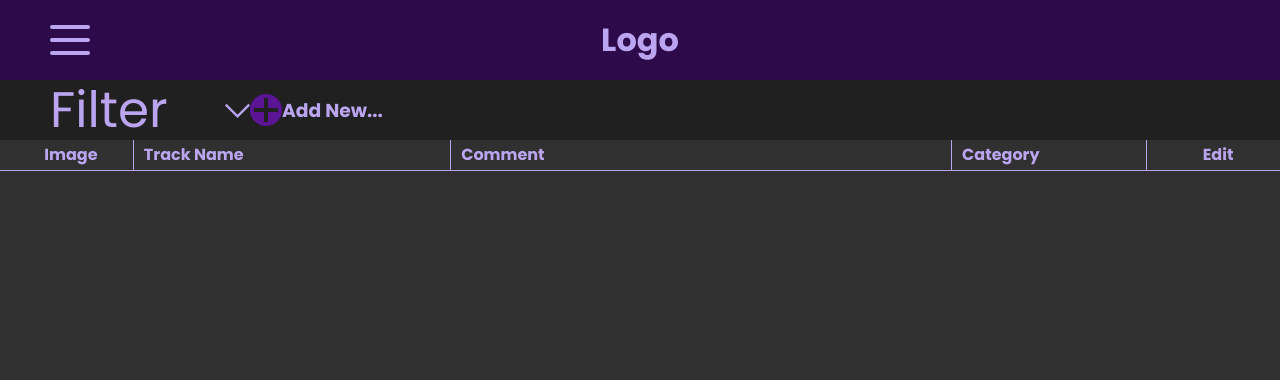
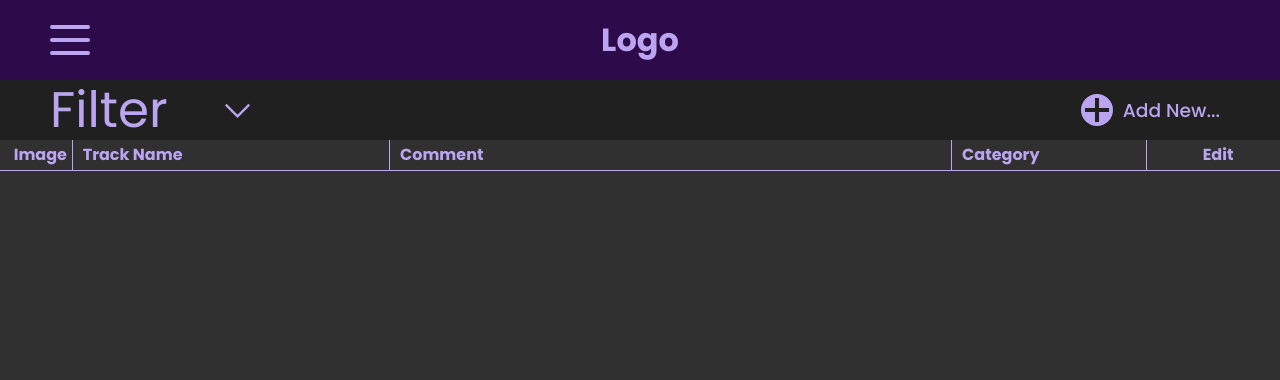
Before and after one commit to LukeJermaks/Media-Organiser, a PHP site: page / in a window 1280 px wide. Shown: the top 380 px of the page. Run offline with PHP 8.4, Linux system fonts and the light colour scheme; lists and menus that the app fills with data are empty.

Commit message:
Made improvements to function and styles

```diff
--- a/header.php
+++ b/header.php
@@ -15,13 +15,13 @@
         <section class="menu-container">
             <div class="menu">
                 <ul class="menu-items">
-                    <li class="menu-item"><a href="#">Songs</a></li>
-                    <li class="menu-item has-child-elements">
+                    <li class="list-item"><a href="index.php">Songs</a></li>
+                    <li class="list-item has-child-elements">
                         Playlists
                         <!--Add function to pull through lists of -->
                     </li>
-                    <li class="menu-item"><a href="#">Categories</a></li>
-                    <li class="menu-item"><a href="#">Manage Scope...</a></li>
+                    <li class="list-item"><a href="add-category.php">Categories</a></li>
+                    <li class="list-item"><a href="">Manage Scope...</a></li>
                 </ul>
             </div>
             <div class="overlay"></div>
--- a/index.php
+++ b/index.php
@@ -93,10 +93,10 @@ function displayInTable($songs){ // used to output "songs" into a table, cell by
                             <svg xmlns='http://www.w3.org/2000/svg' viewBox='0 0 500 500' shape-rendering='geometricPrecision' text-rendering='geometricPrecision'><ellipse rx='250' ry='250' transform='translate(250 250)' fill='#bba5f0' stroke-width='0'/></svg>
                             <svg xmlns='http://www.w3.org/2000/svg' viewBox='0 0 500 500' shape-rendering='geometricPrecision' text-rendering='geometricPrecision'><ellipse rx='250' ry='250' transform='translate(250 250)' fill='#bba5f0' stroke-width='0'/></svg>
                         </span>
-                        <form action='temp.php' method='get'>
+                        <form action='temp.php' method='get' class='dropdown'>
                             <input type='submit' value='Edit Track' name='".$current."'>
                             <input type='submit' value='Delete Track' name='".$current."'>
-                            <span class='dropdown'>add playlist function here</span>
+                            <span >add playlist function here</span>
                         </form>
                     </td>";
             } else {
@@ -112,22 +112,27 @@ function displayInTable($songs){ // used to output "songs" into a table, cell by
 
 ?>
 <main class="index">
-    <section class="subHeader">
-        <div class="filter dropdown">
+    <section class="sub-header">
+        <div class="filter">
             <h2>Filter</h2>
             <svg xmlns="http://www.w3.org/2000/svg" xmlns:xlink="http://www.w3.org/1999/xlink" viewBox="0 0 500 500" shape-rendering="geometricPrecision" text-rendering="geometricPrecision"><path d="M0,250L250,500L500,250" transform="matrix(.938862 0 0 0.938862 15.2845-102.07325)" fill="none" stroke="#bba5f0" stroke-width="50"/></svg>
-            <ul class="filter-list">
-                <form action="index.php" method="post">
-                    <li class="list-item"><input type="submit" value="Track Name (A-Z)" name="sort"></li>
-                    <li class="list-item"><input type="submit" value="Track Name (Z-A)" name="sort"></li>
-                    <li class="list-item"><input type="submit" value="Category (A-Z)" name="sort"></li>
-                    <li class="list-item"><input type="submit" value="Category (Z-A)" name="sort"></li>
-                </form>
-            </ul>
+            <form class="dropdown">
+                <p class="list-item"><input type="submit" value="Track Name (A-Z)" name="sort"></p>
+                <p class="list-item"><input type="submit" value="Track Name (Z-A)" name="sort"></p>
+                <p class="list-item"><input type="submit" value="Category (A-Z)" name="sort"></p>
+                <p class="list-item"><input type="submit" value="Category (Z-A)" name="sort"></p>
+            </form>
         </div>
         <div class="addNewBtn">
-            <img src="img/pbtn.png" alt="Plus Button" class="addNew">
+            <svg class="addNew" xmlns="http://www.w3.org/2000/svg" xmlns:svg="http://www.w3.org/2000/svg" viewBox="0 0 512 512">
+                <path xmlns="http://www.w3.org/2000/svg" d="M 256 0 A 256 256 0 0 0 0 256 A 256 256 0 0 0 256 512 A 256 256 0 0 0 512 256 A 256 256 0 0 0 256 0 z M 224 64 L 288 64 L 288 224 L 448 224 L 448 288 L 288 288 L 288 448 L 224 448 L 224 288 L 64 288 L 64 224 L 224 224 L 224 64 z "/>
+            </svg>
             <h3>Add New...</h3>
+            <div class="dropdown">
+                <p class="list-item new-track">Add New Track</p>
+                <p class="list-item new-playlist">Add New Playlist</p>
+                <p class="list-item new-category">Add New Category</p>
+            </div>
         </div>
     </section>
     <table>
@@ -148,7 +153,6 @@ function displayInTable($songs){ // used to output "songs" into a table, cell by
 
     </table>
 
-
 </main>
 
 
--- a/styles/styles.css
+++ b/styles/styles.css
@@ -16,6 +19,59 @@ input {
   border: none;
   color: #2D0A49;
   background-color: #ffffff;
+}
+
+.dropdown {
+  display: none;
+}
+.dropdown p {
+  cursor: pointer;
+  position: relative;
+  width: 100%;
+  transition: ease-in-out 0.2s;
+  white-space: nowrap;
+  font-weight: 500;
+}
+.dropdown p:hover {
+  color: #5B1493;
+}
+
+.active {
+  z-index: 10;
+}
+.active .dropdown {
+  display: flex;
+  flex-direction: column;
+  position: absolute;
+  top: 100%;
+  right: 0;
+  background-color: #ffffff;
+  padding: 5px 15px;
+  border-radius: 0 0 10px 10px;
+  transition: ease-in-out 0.2s;
+}
+.active .dropdown > *:after {
+  width: 0;
+  height: 2px;
+  background-color: #5B1493;
+  content: "";
+  position: absolute;
+  bottom: 0;
+  left: 0;
+  transition: ease-in-out 0.2s;
+}
+.active .dropdown > *:hover:after {
+  width: 100%;
+}
+.active .dropdown p > input {
+  padding: 5px 0;
+  font-size: 16px;
+  font-weight: 500;
+  color: #BBA5F0;
+  transition: ease-in-out 0.2s;
+}
+.active .dropdown p > input:hover {
+  color: #5B1493;
 }
 
 header {
@@ -101,66 +187,107 @@ header .logo {
   transform: translate(-50%, -50%);
 }
 
-main.index section.subHeader {
+main.index section.sub-header {
   padding: 0 50px;
   height: 60px;
   background-color: #202020;
   display: flex;
+  z-index: 50;
 }
-main.index section.subHeader > * {
+main.index section.sub-header > * {
   height: 100%;
   display: flex;
   align-items: center;
 }
-main.index section.subHeader .filter {
+main.index section.sub-header .filter {
   width: 200px;
   position: relative;
   z-index: 0;
 }
-main.index section.subHeader .filter h2 {
+main.index section.sub-header .filter h2 {
   margin: 0;
   font-size: 50px;
   font-weight: 400;
   line-height: 1;
 }
-main.index section.subHeader .filter svg {
+main.index section.sub-header .filter svg {
   height: 25px;
   margin-left: auto;
 }
-main.index section.subHeader .filter:hover {
+main.index section.sub-header .filter:hover {
   cursor: pointer;
 }
-main.index section.subHeader .filter:hover h2, main.index section.subHeader .filter:hover path {
+main.index section.sub-header .filter:hover h2, main.index section.sub-header .filter:hover path {
   opacity: 0.6;
   transition: linear 0.2s;
 }
-main.index section.subHeader .filter ul {
+main.index section.sub-header .filter form {
+  left: 0;
+}
+main.index section.sub-header .addNewBtn {
+  margin-left: auto;
+  color: #BBA5F0;
+  cursor: pointer;
+  position: relative;
+}
+main.index section.sub-header .addNewBtn .addnew > path, main.index section.sub-header .addNewBtn h3 {
+  transition: ease-in-out 0.2s;
+}
+main.index section.sub-header .addNewBtn .addNew {
+  width: 32px;
+}
+main.index section.sub-header .addNewBtn .addNew path {
+  fill: #BBA5F0;
+  fill-opacity: 1;
+  fill-rule: evenodd;
+}
+main.index section.sub-header .addNewBtn h3 {
+  font-weight: 500;
+  margin: 0 10px;
+}
+main.index section.sub-header .addNewBtn:hover .addnew path {
+  fill: #5B1493;
+}
+main.index section.sub-header .addNewBtn:hover h3 {
+  color: #5B1493;
+}
+main.index section.sub-header > * .dropdown {
   display: none;
 }
-main.index section.subHeader .filter.active ul {
+main.index section.sub-header > * .dropdown p {
+  cursor: pointer;
+  position: relative;
+  width: 100%;
+  transition: ease-in-out 0.2s;
+  white-space: nowrap;
+  font-weight: 500;
+}
+main.index section.sub-header > * .dropdown p:hover {
+  color: #5B1493;
+}
+main.index section.sub-header > *.active .dropdown {
+  display: flex;
+  flex-direction: column;
   position: absolute;
-  display: block;
-  background-color: white;
-  top: 0;
+  top: 100%;
+  right: 0;
+  background-color: #ffffff;
+  padding: 5px 15px;
+  border-radius: 0 0 10px 10px;
+  transition: ease-in-out 0.2s;
+}
+main.index section.sub-header > *.active .dropdown > *:after {
+  width: 0;
+  height: 2px;
+  background-color: #5B1493;
+  content: "";
+  position: absolute;
+  bottom: 0;
   left: 0;
-  transform: translateY(44px);
-  padding: 5px;
-  border-radius: 0 0 10px 10px;
-  min-width: 200px;
+  transition: ease-in-out 0.2s;
 }
-main.index section.subHeader .filter.active ul li {
-  list-style: none;
-}
-main.index section.subHeader .filter.active ul form {
-  margin: 0;
-}
-main.index section.subHeader .filter.active ul form input {
-  font-weight: 500;
-  font-size: 20px;
-  letter-spacing: 1px;
-}
-main.index section.subHeader .addNewBtn .addNew {
-  width: 32px;
+main.index section.sub-header > *.active .dropdown > *:hover:after {
+  width: 100%;
 }
 main.index table {
   border-collapse: collapse;
@@ -174,13 +301,13 @@ main.index table thead tr th#t-track, main.index table thead tr th#t-comment, ma
   text-align: left;
 }
 main.index table thead tr th#t-image {
-  width: 10%;
+  width: 5%;
 }
 main.index table thead tr th#t-track {
   width: 25%;
 }
 main.index table thead tr th#t-comment {
-  width: 40%;
+  width: 45%;
 }
 main.index table thead tr th#t-cat {
   width: 15%;
--- a/styles/styles.scss
+++ b/styles/styles.scss
@@ -1,10 +1,11 @@
 @import url('https://fonts.googleapis.com/css2?family=Poppins:ital,wght@0,100;0,200;0,300;0,400;0,500;0,600;0,700;0,800;0,900;1,100;1,200;1,300;1,400;1,500;1,600;1,700;1,800;1,900&display=swap');
 body, html {
     margin: 0;
+}
+* {
     color: #BBA5F0;
     font-family: Poppins;
 }
-
 body {
     background-color: #303030;
     &.menu-active {
@@ -16,6 +17,69 @@ input {
     color: #2D0A49;
     background-color: #ffffff;
 }
+@mixin afterStyles {
+    &:after{
+        width: 0;
+        height: 2px;
+        background-color: #5B1493;
+        content: "";
+        position: absolute;
+        bottom: 0;
+        left: 0;
+        transition: ease-in-out .2s;
+    }
+    &:hover {
+        &:after{
+            width: 100%;
+        }
+    }
+}
+
+.dropdown {
+    display: none;
+    p {
+        cursor: pointer;
+        position: relative;
+        width: 100%;
+        transition: ease-in-out .2s;
+        white-space: nowrap;
+        font-weight: 500;
+        &:hover {
+            color: #5B1493;
+        }
+    }
+}
+.active {
+    z-index: 10;
+    .dropdown {
+        display: flex;
+        flex-direction: column;
+        position: absolute;
+        top: 100%;
+        right: 0;
+        background-color: #ffffff;
+        padding: 5px 15px;
+        border-radius: 0 0 10px 10px;
+        transition: ease-in-out .2s;
+        &>*{
+            @include afterStyles;
+        }
+        p {
+            &>input {
+                padding: 5px 0;
+                font-size: 16px;
+                font-weight: 500;
+                color: #BBA5F0;
+                transition: ease-in-out .2s;
+                &:hover {
+                    color: #5B1493;
+                }
+            }
+        }
+    }
+}
+
+
 header {
     background-color: #2D0A49;
     height: 80px;
@@ -64,17 +128,18 @@ header {
             width: 40%;
             height: 100vh;
             display: block;
-            background-color: #5B1493;
+            background-color: #272727;
             .menu-items {
                 padding: 100px 50px;
                 margin: 0;
-
                 li {
                     list-style: none;
                     margin: 0;
                     height: 60px;
                     font-size: 40px;
                     cursor: pointer;
+                    position: relative;
+                    @include afterStyles;
                     a {
                         color: #BBA5F0;
                         text-decoration: none;
@@ -82,7 +147,12 @@ header {
                             color: #BBA5F0;
                             text-decoration: none;
                         }
+                        @include afterStyles;
                     }
+                    &:after {
+                        background-color: #731bb9;
+                    }
+
                 }
             }
         }
@@ -101,11 +171,12 @@ header {
     }
 }
 main.index {
-    section.subHeader {
+    section.sub-header {
         padding: 0 50px;
         height: 60px;
         background-color: #202020;
         display: flex;
+        z-index: 50;
         &>* {
             height: 100%;
             display: flex;
@@ -132,37 +203,72 @@ main.index {
                     transition: linear .2s;
                 }
             }
-            ul {
+            form {
+                left: 0;
+            }
+        }
+        .addNewBtn {
+            margin-left: auto;
+            color: #BBA5F0;
+            cursor: pointer;
+            position: relative;
+            .addnew>path, h3 {
+                transition: ease-in-out .2s;
+            }
+            .addNew {
+                width: 32px;
+                path {
+                    fill:#BBA5F0;
+                    fill-opacity:1;
+                    fill-rule:evenodd
+                }
+            }
+            h3 {
+                font-weight: 500;
+                margin: 0 10px;
+            }
+
+            &:hover {
+                .addnew {
+                    path {
+                        fill: #5B1493;
+                    }
+                }
+                h3 {
+                    color: #5B1493;
+                }
+            }
+        }
+        &>* {
+            .dropdown {
                 display: none;
-            }
-            &.active {
-                ul {
-                    position: absolute;
-                    display: block;
-                    background-color: white;
-                    top: 0;
-                    left: 0;
-                    transform: translateY(44px);
-                    padding: 5px;
-                    border-radius: 0 0 10px 10px;
-                    min-width: 200px;
-                    li {
-                        list-style: none;
-                    }
-                    form {
-                        margin: 0;
-                        input {
-                            font-weight: 500;
-                            font-size: 20px;
-                            letter-spacing: 1px;
-                        }
+                p {
+                    cursor: pointer;
+                    position: relative;
+                    width: 100%;
+                    transition: ease-in-out .2s;
+                    white-space: nowrap;
+                    font-weight: 500;
+                    &:hover {
+                        color: #5B1493;
                     }
                 }
             }
-        }
-        .addNewBtn {
-            .addNew {
-                width: 32px;
+            &.active {
+                .dropdown {
+                    display: flex;
+                    flex-direction: column;
+                    position: absolute;
+                    top: 100%;
+                    right: 0;
+                    background-color: #ffffff;
+                    padding: 5px 15px;
+                    border-radius: 0 0 10px 10px;
+                    transition: ease-in-out .2s;
+                    &>*{
+                        @include afterStyles;
+                    }
+                }
             }
         }
     }
@@ -178,13 +284,13 @@ main.index {
                         text-align: left;
                     }
                     &#t-image {
-                        width: 10%;
+                        width: 5%;
                     }
                     &#t-track {
                         width: 25%;
                     }
                     &#t-comment {
-                        width: 40%;
+                        width: 45%;
                     }
                     &#t-cat {
                         width: 15%;
@@ -202,7 +308,11 @@ main.index {
                     &.img, &.edit {
                         text-align: center;
                     }
+
+                    position: relative;
                     &.edit {
+                        position: relative;
+                        overflow: visible;
                         span {
                             width: 30px;
                             display: flex;
@@ -220,8 +330,9 @@ main.index {
                         form {
                             display: none;
                             transition: ease-in-out .2s;
-                            &.active {
-                                transform: translate(calc(-50% - 15px),-5%);
+                        }
+                        &.active {
+                            form {
                                 position: absolute;
                                 display: flex;
                                 flex-direction: column;
@@ -230,12 +341,14 @@ main.index {
                                 height: auto;
                                 border-radius: 10px;
                                 overflow: hidden;
-                                &>* {
+                                right: 30%;
+                                & > * {
                                     width: 100%;
                                     padding: 5px;
                                     cursor: pointer;
                                     margin: 2px 0;
                                     box-sizing: border-box;
+
                                     &:hover {
                                         background: #00000022;
                                     }
```
Also changed, not shown: other parts of styles/styles.css (+43 -5 lines), scripts.js (+16 -12 lines).
